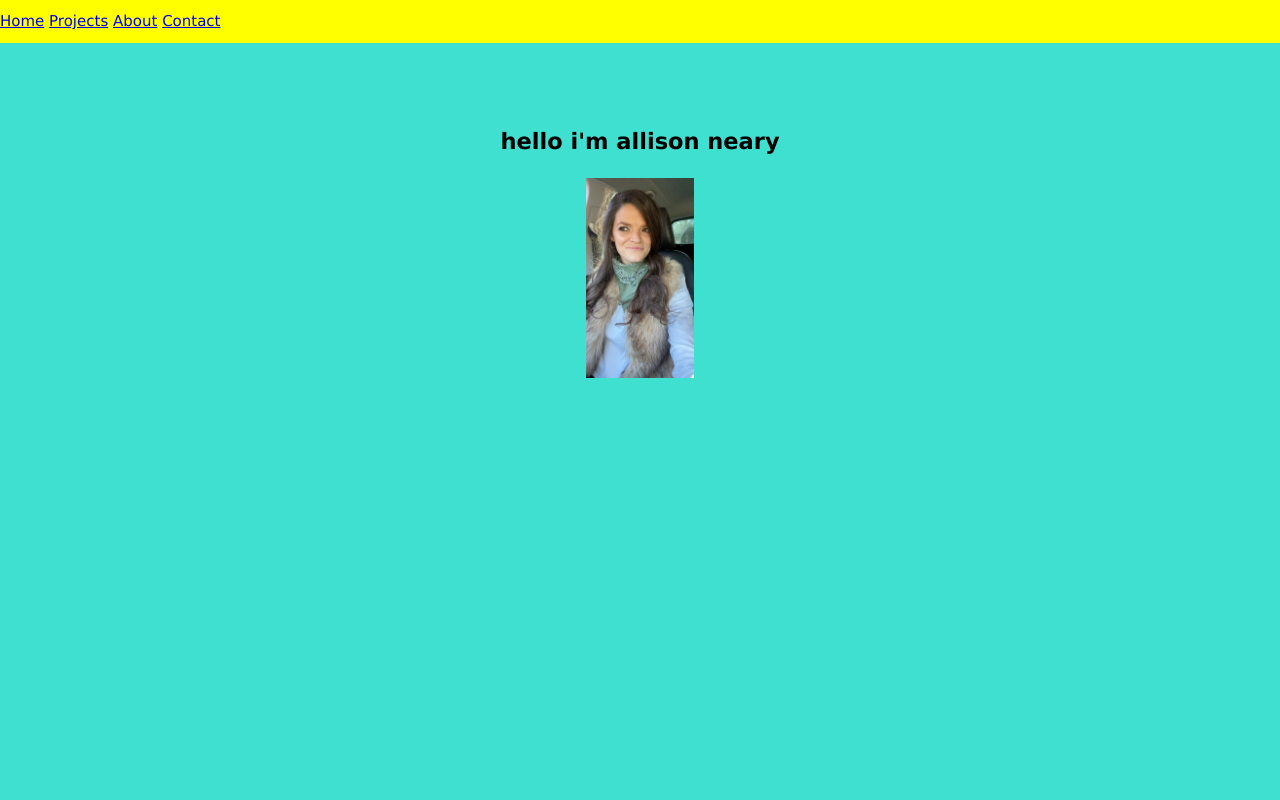
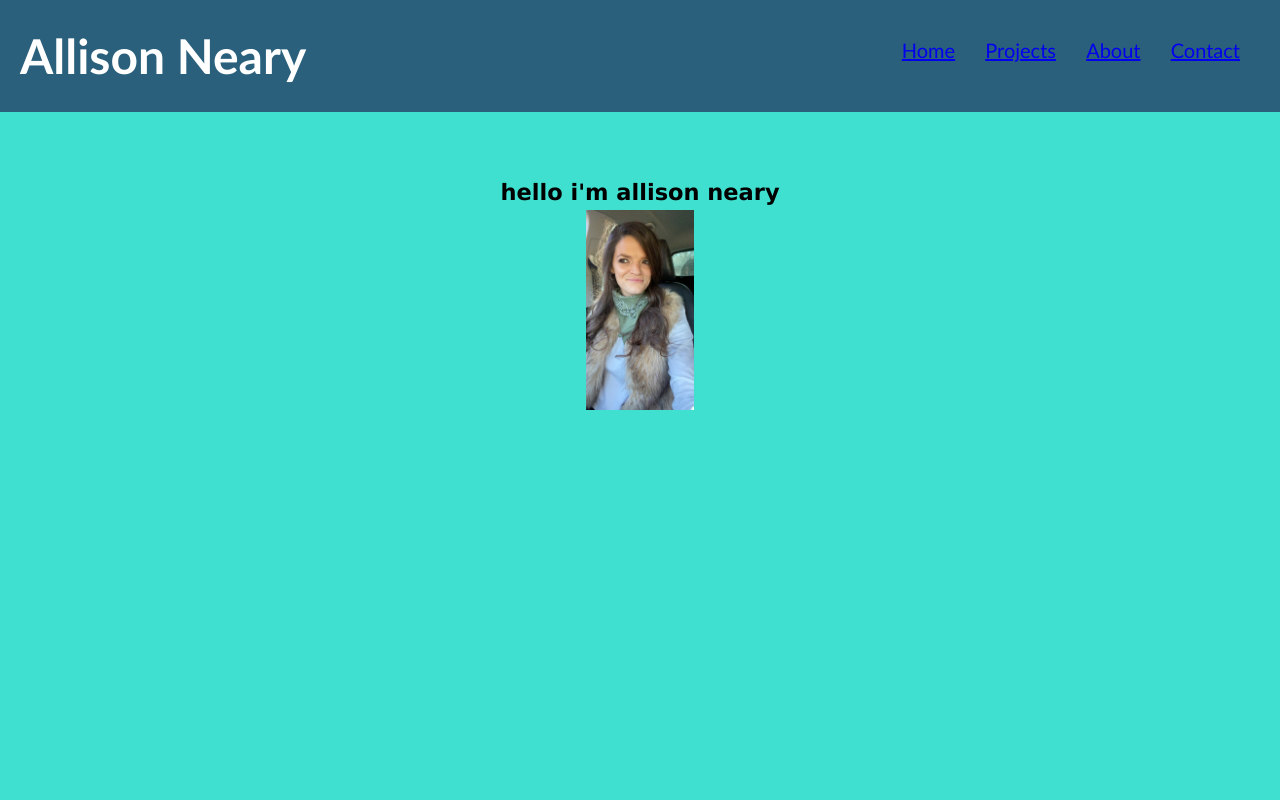
Before and after one commit to aneary91/Portfolio-HW2, a plain HTML site: page index.html in a window 1280 px wide. Shown: the top 800 px of the page. Drawn offline with Linux system fonts and the light colour scheme.

Commit message:
updating Portfolio now that I am really understanding what I am doing.

```diff
--- a/assets/css/stylesheet.css
+++ b/assets/css/stylesheet.css
@@ -1,21 +1,53 @@
 body {
+  background-color: #d9dcd6;
   font-family: Verdana, sans-serif;
   font-size: 15px;
   line-height: 1.5;
   margin: 0;
 }
+* {
+  box-sizing: border-box;
+  padding: 0;
+  margin: 0;
+}
 
-.narBarDiv {
-font-family: "Lucida Console", Monaco, monospace;
-  color: white;
-  background-color: black
+header {
+  padding: 20px;
+  font-family: 'Trebuchet MS', 'Lucida Sans Unicode', 'Lucida Grande', 'Lucida Sans', Arial, sans-serif;
+  background-color: #2a607c;
+  color: #ffffff;
+}
 
+header h1 {
+  display: inline-block;
+  font-size: 48px;
 }
-.navBar {
-background-color: yellow;
-margin: auto;
-padding-top: 10px;
-padding-bottom: 10px;
+
+header nav {
+  padding-top: 15px;
+  margin-right: 20px;
+  float: right;
+  font-family: 'Gill Sans', 'Gill Sans MT', Calibri, 'Trebuchet MS', sans-serif;
+  font-size: 20px;
+}
+
+header nav ul {
+  list-style-type: none;
+}
+
+header nav ul li {
+  display: inline-block;
+  margin-left: 25px;
+}
+
+.float-left {
+  float: left;
+  margin-right: 25px;
+}
+
+.float-right {
+  float: right;
+  margin-left: 25px;
 }
 
 .homeclass {
--- a/index.html
+++ b/index.html
@@ -7,17 +7,31 @@
     <link rel="stylesheet" href="./assets/css/stylesheet.css" />
     <title>Document</title>
   </head>
-  <body>
-      <div class="top">
-        <nav class="navBar">
-            <div class="navBarDiv">
-                <a href="#home" class="aTagNavBar">Home</a>
-                <a href="#projects" class="aTagNavBar">Projects</a>
-                <a href="#about" class="aTagNavBar">About</a>
-                <a href="#contact" class="aTagNavBar">Contact</a>
-          </div>
+
+<header>
+
+    <h1><span>Allison Neary</span></h1>
+
+        <nav>
+            <ul>
+                <li>
+                <a href="#home">Home</a>
+            </li>
+                <li>
+                <a href="#projects">Projects</a>
+            </li>
+            <li>
+                <a href="#about">About</a>
+            </li>
+            <li>
+                <a href="#contact">Contact</a>
+            </li>
+            </ul>
         </nav>
-      </div>
+    </header>
+
+
+
       <section class="homeclass" id="home">
             <h1>hello i'm allison neary</h1>
             <img class="me" src="./assets/images/ME.JPG" alt="Allison Neary">
@@ -37,8 +51,7 @@
                  <img src="./assets/images/photos/david-sola-.jpg" alt="cactus flower3" style="width:400px;heaigh:500px">
                  <a href="https://unsplash.com/s/photos/cactus"> THis is a link to the artists Photo.
                     </a>
-                    <br>
-                </br>
+
             <img src="https://placehold.it/200x200" alt="placeholder image"/>
             <section class="project" id="cactus4">
 
```
